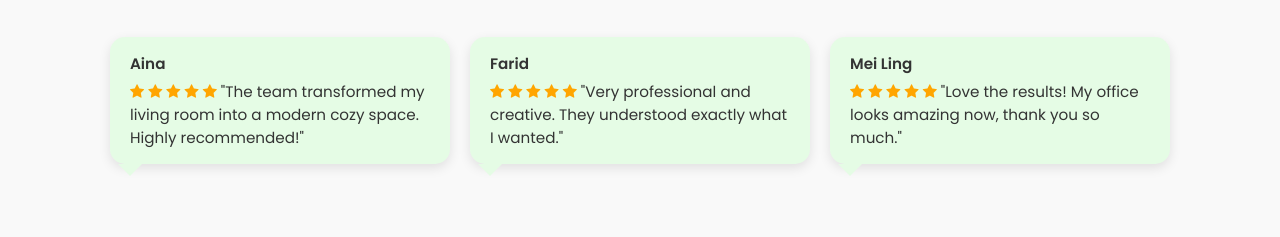
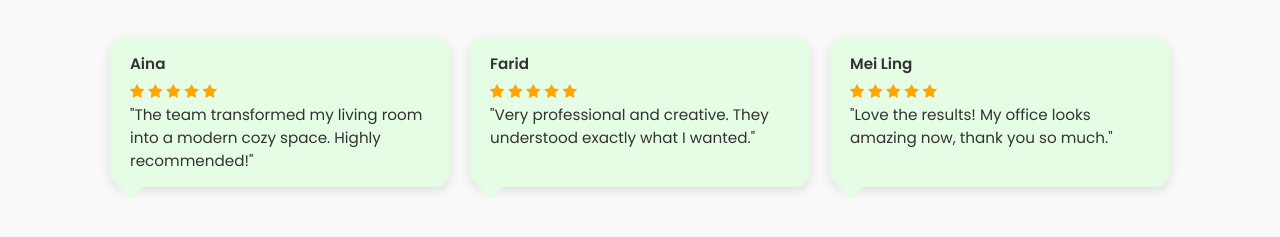
Before and after one commit to Pijamell/nurfa, a plain HTML site: page index.html in a window 1280 px wide. Shown: the part 2148-2385 px from the top of the page. Drawn offline with nearby package versions, Linux system fonts and the light colour scheme.

Commit message:
Update index break line

```diff
--- a/index.html
+++ b/index.html
@@ -209,7 +209,7 @@
           <span class="fa fa-star checked"></span>
           <span class="fa fa-star checked"></span>
           <span class="fa fa-star checked"></span>
-          <span class="fa fa-star checked"></span>
+          <span class="fa fa-star checked"></span><br>
           "The team transformed my living room into a modern cozy space. Highly recommended!"
         </div>
         <div class="chat-card">
@@ -218,7 +218,7 @@
           <span class="fa fa-star checked"></span>
           <span class="fa fa-star checked"></span>
           <span class="fa fa-star checked"></span>
-          <span class="fa fa-star checked"></span>
+          <span class="fa fa-star checked"></span><br>
           "Very professional and creative. They understood exactly what I wanted."
         </div>
         <div class="chat-card">
@@ -227,7 +227,7 @@
           <span class="fa fa-star checked"></span>
           <span class="fa fa-star checked"></span>
           <span class="fa fa-star checked"></span>
-          <span class="fa fa-star checked"></span>
+          <span class="fa fa-star checked"></span><br>
           "Love the results! My office looks amazing now, thank you so much."
         </div>
       </div>
```
